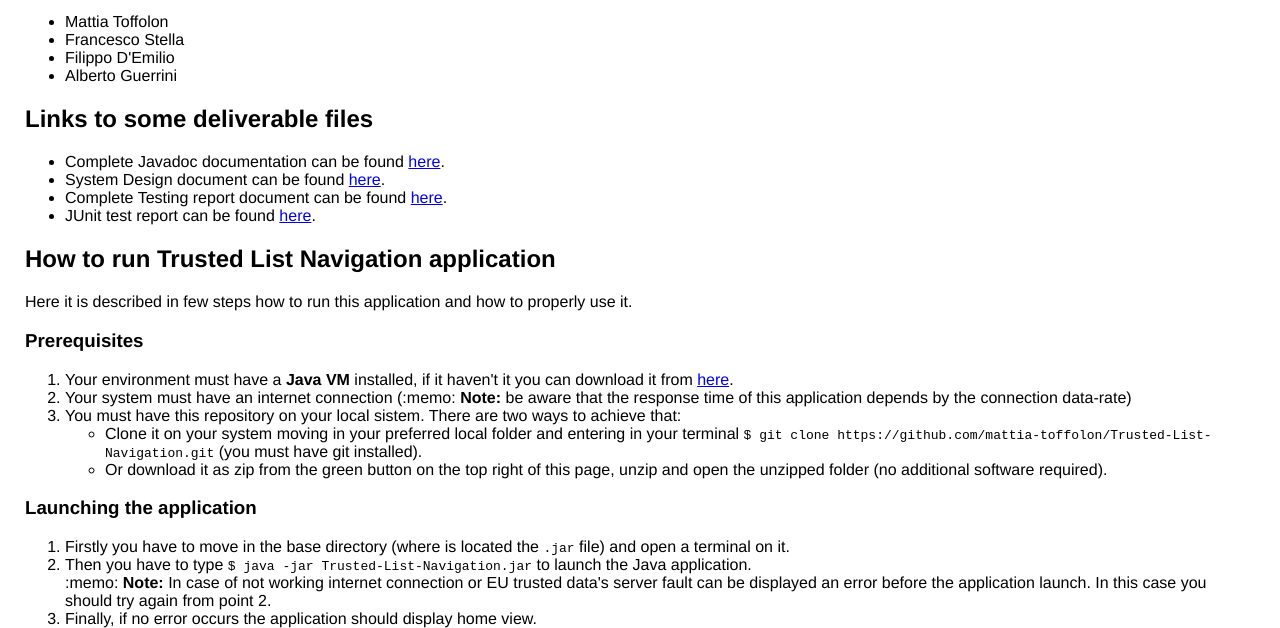
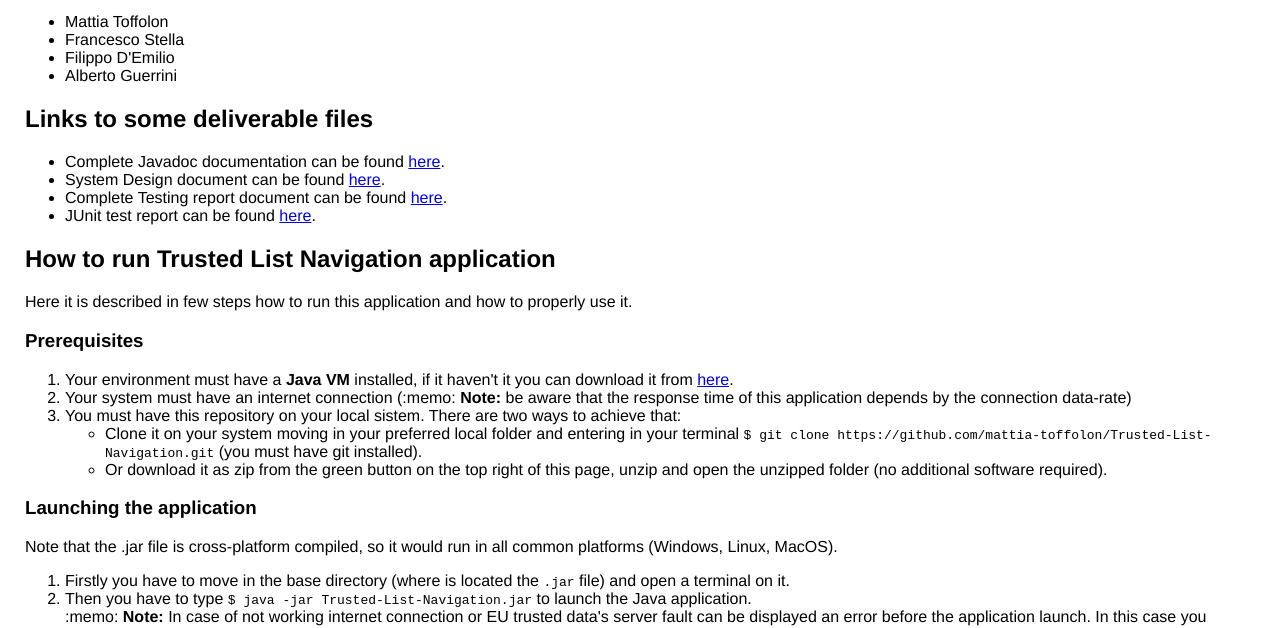
Before and after one commit to mattia-toffolon/Trusted-List-Navigation, a plain HTML site: page README.html in a window 1280 px wide. Shown: the part 122-750 px from the top of the page. Drawn offline with Linux system fonts and the light colour scheme.

Commit message:
Update README.html

```diff
--- a/README.html
+++ b/README.html
@@ -58,7 +58,7 @@
         </ol>
 
         <h3 id="launchingtheapplication">Launching the application</h3>
-
+        <p>Note that the .jar file is cross-platform compiled, so it would run in all common platforms (Windows, Linux, MacOS). </p>
         <ol>
         <li>Firstly you have to move in the base directory (where is located the <code>.jar</code> file) and open a terminal on it.</li>
 
```
